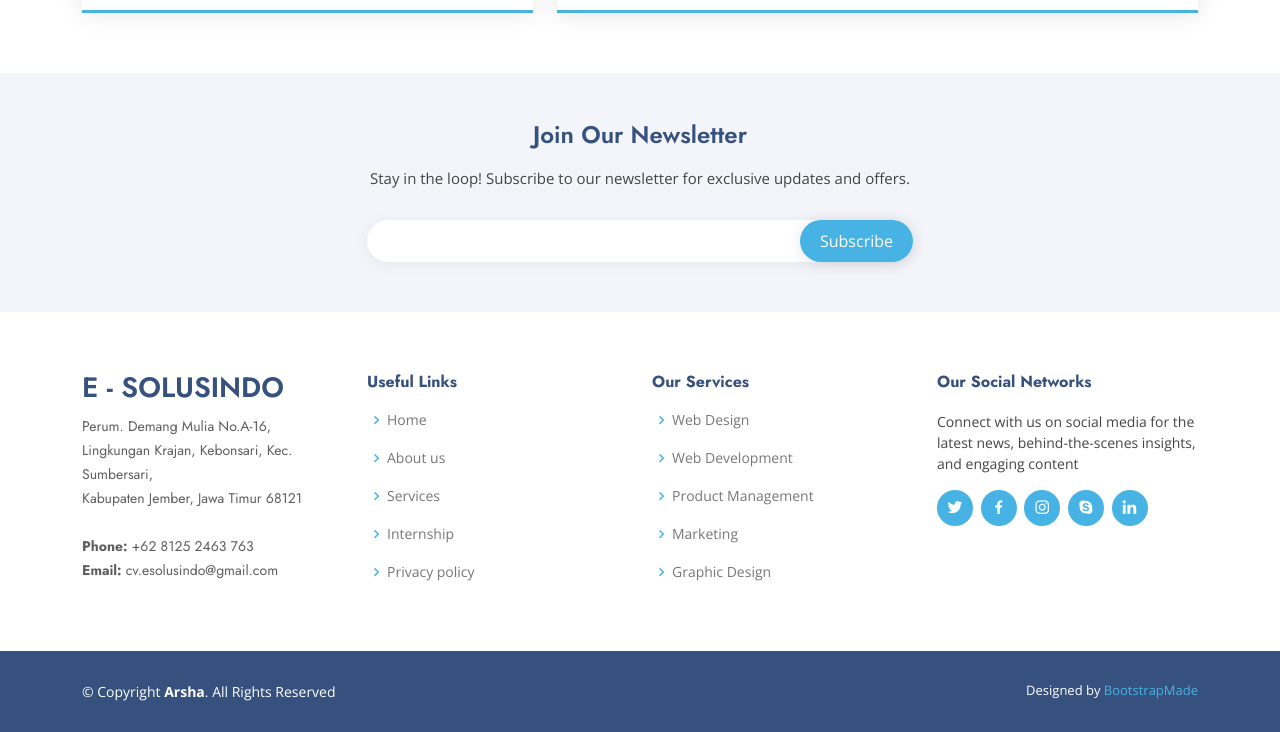
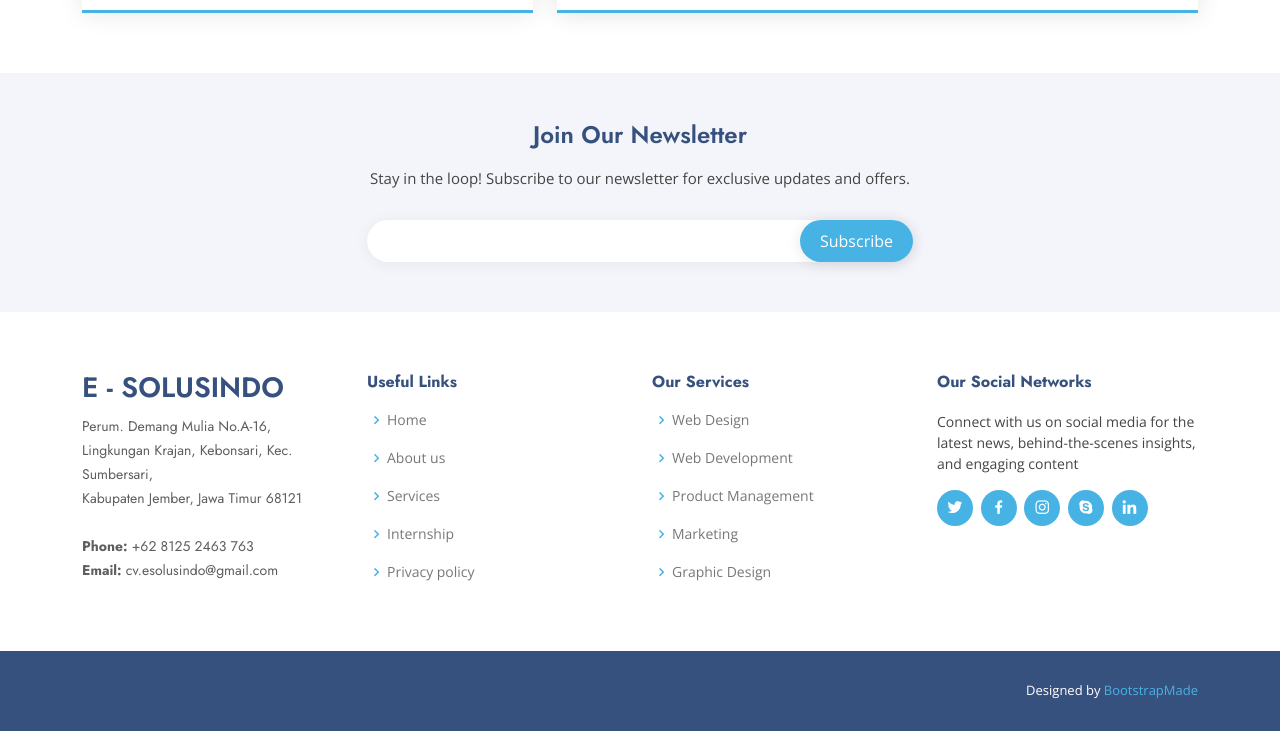
Before and after one commit to putrahrd0910/esolusindo.github.io, a plain HTML site: page index.html in a window 1280 px wide. Shown: the part 6471-7203 px from the top of the page. Drawn offline with nearby package versions, Linux system fonts and the light colour scheme.

Commit message:
index.html

```diff
--- a/index.html
+++ b/index.html
@@ -914,7 +914,7 @@
 
     <div class="container footer-bottom clearfix">
       <div class="copyright">
-        &copy; Copyright <strong><span>Arsha</span></strong>. All Rights Reserved
+<!--         &copy; Copyright <strong><span>Arsha</span></strong>. All Rights Reserved -->
       </div>
       <div class="credits">
         <!-- All the links in the footer should remain intact. -->
```
